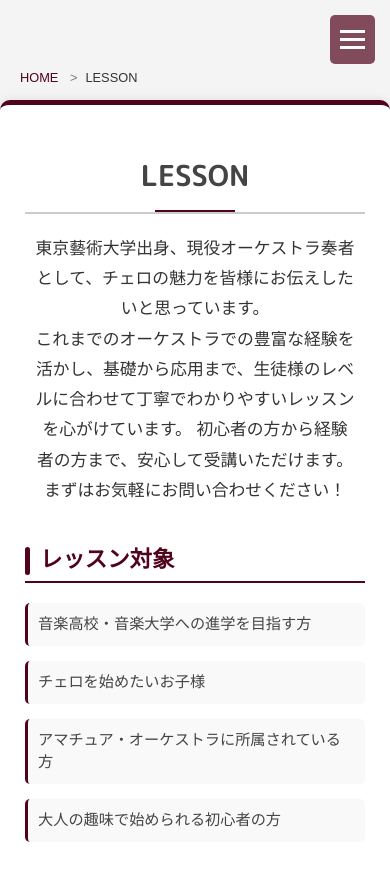
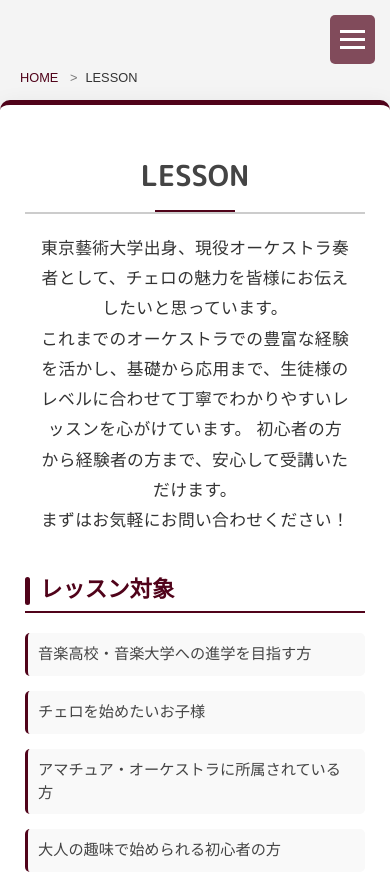
Before and after one commit to YukiTTTTT/yuhotakagi, a plain HTML site: page lesson.html in a window 390 px wide. Shown: the top 874 px of the page. Drawn offline with Linux system fonts and the light colour scheme.

Commit message:
Add files via upload

```diff
--- a/styles.css
+++ b/styles.css
@@ -2048,4 +2048,22 @@ header .close-menu,
     .lesson > p + p {
       margin-top: 15px;
     }
-  }
+}
+
+/* スマホ表示時のテキスト調整 - 読みやすさの改善 */
+@media screen and (max-width: 768px) {
+    .contact-intro,
+    .lesson > p {
+      text-align: left;  /* 左揃えに変更 */
+      font-size: 1.05em; /* フォントサイズを少し大きく */
+      line-height: 1.8;  /* 行間を広く */
+      margin: 0 15px 20px; /* 左右に余白を追加 */
+      padding: 0;
+      letter-spacing: 0.02em; /* 文字間隔を少し広く */
+    }
+
+    /* 見出しはセンター揃えのまま */
+    .page-title, h2, h3 {
+      text-align: center;
+    }
+}
```
